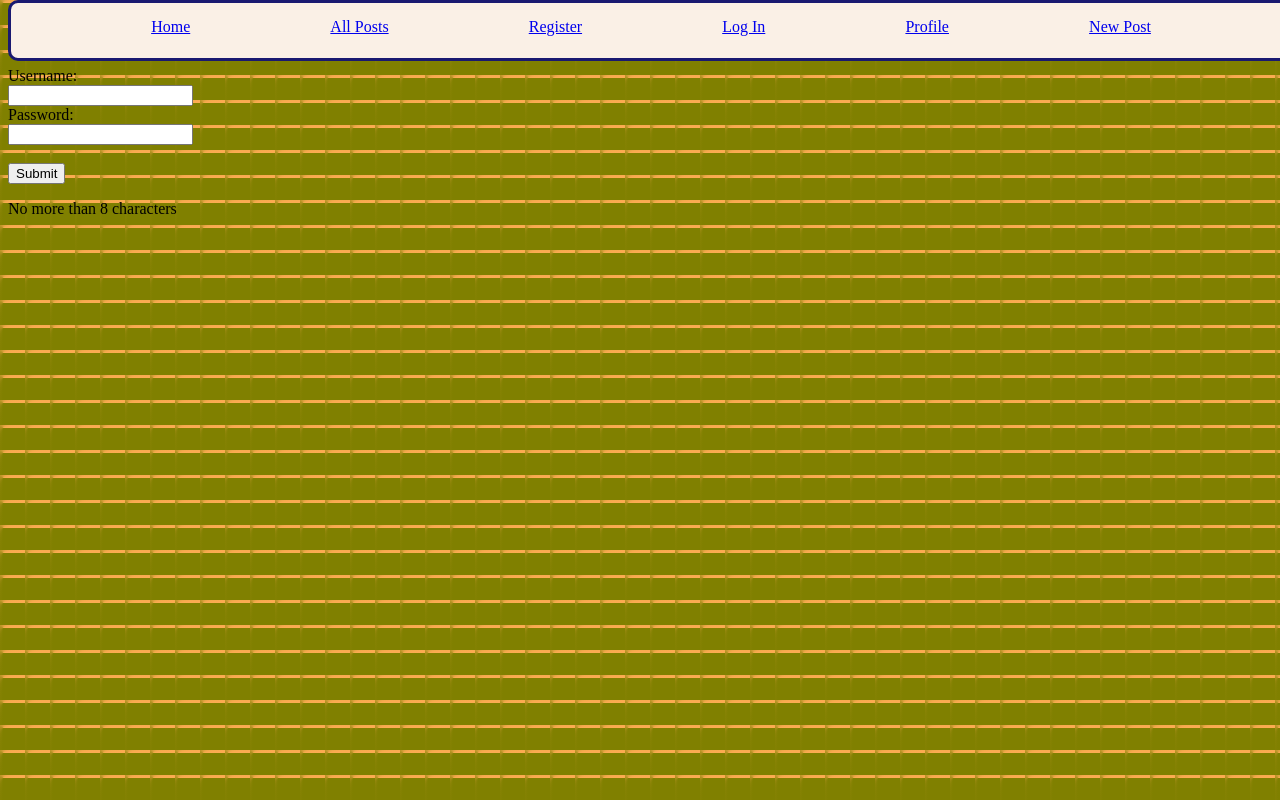
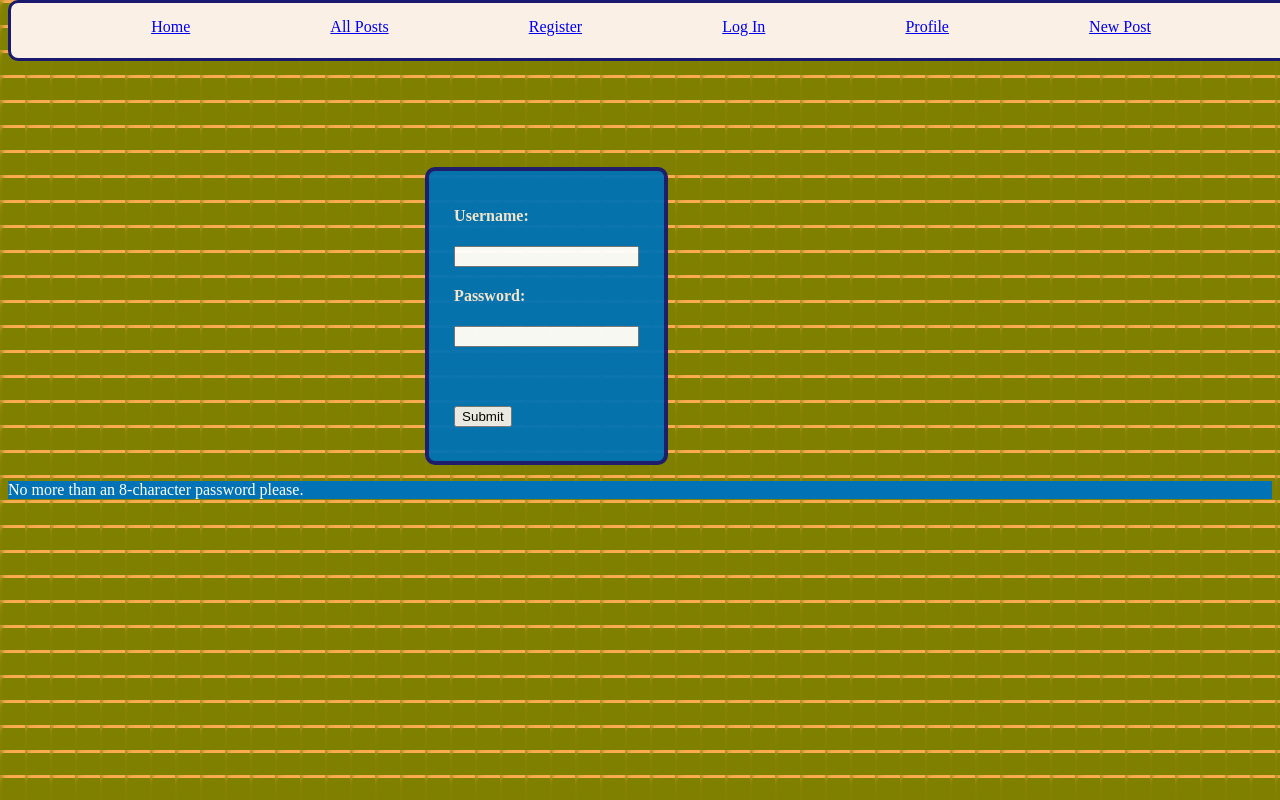
Before and after one commit to la-toussaint/block30A, a React (Vite) app in the folder 30a-strange-market/: page /register in a window 1280 px wide. Built offline with nearby package versions, Linux system fonts and the light colour scheme.

Commit message:
css latest changes

```diff
--- a/30a-strange-market/src/components/SignUp-RegComps/SignUpForm.jsx
+++ b/30a-strange-market/src/components/SignUp-RegComps/SignUpForm.jsx
@@ -61,7 +61,9 @@ export default function SignUpForm({ setToken }) {
         <button type="submit">Submit</button>
       </form>
       {!(username.length >= 8) && (
-        <p style={{ color: "black" }}>No more than 8 characters</p>
+        <p style={{ color: "white", backgroundColor: "#0072b5" }}>
+          No more than an 8-character password please.
+        </p>
       )}
     </>
   );
--- a/30a-strange-market/src/index.css
+++ b/30a-strange-market/src/index.css
@@ -202,5 +202,23 @@
   padding: 5px;
   margin-left: 5px;
   border-radius: 5px;
-  border: 2px solid #ffffff;
+  border: 3px solid #ffffff;
 }
+.sign-up-form {
+  display: inline-table;
+  justify-content: stretch;
+  background-color: #0072b5;
+  opacity: 0.95;
+  border: 4px solid midnightblue;
+  margin-left: 33%;
+  margin-top: 100px;
+  font: timesnewroman;
+  font-size: 12pt;
+  font-weight: bolder;
+  line-height: 30pt;
+  color: antiquewhite;
+  flex-wrap: wrap;
+  padding: 25px;
+  border-radius: 10px;
+  overflow-y: scroll;
+}
```
Also changed, not shown: 30a-strange-market/src/components/AllCards.jsx (+0 -17 lines).
